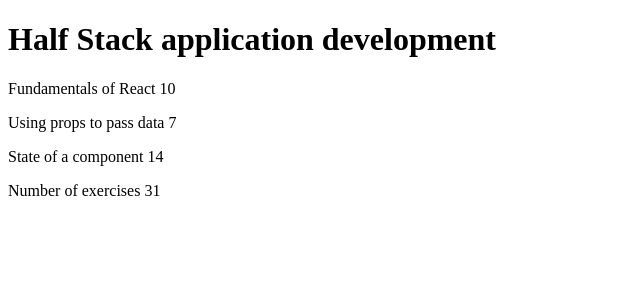
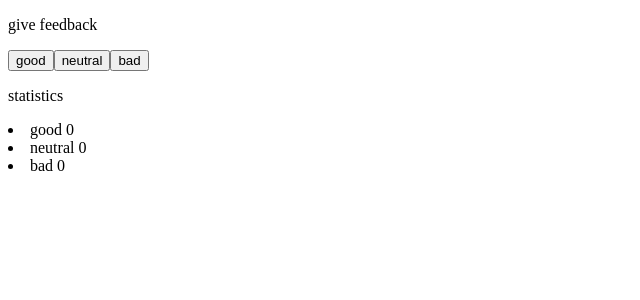
Before and after one commit to Amitonagasaki/Full_Stack_open, a React (Vite) app in the folder part1/: page / in a window 1280 px wide. Shown: the top 300 px of the page, without its empty margins (0-640 px from the left). Built offline with nearby package versions, Linux system fonts and the light colour scheme; the HTML template or start-up script is replaced by a standard one.

Commit message:
1.6: unicafe step 1 exercise solved

```diff
--- a/part1/src/App.jsx
+++ b/part1/src/App.jsx
@@ -1,66 +1,27 @@
-const Part =(props)=>{
-  return(
+import { useState } from 'react'
+
+const App = () => {
+  // save clicks of each button to its own state
+  const [good, setGood] = useState(0)
+  const [neutral, setNeutral] = useState(0)
+  const [bad, setBad] = useState(0)
+
+
+
+  return (
     <div>
-      <p>{props.part} {props.exercise}</p>
+
+        <p>give feedback</p>
+
+         <button onClick={()=>setGood(good+1)} >good</button>
+         <button onClick={()=>setNeutral(neutral+1)}>neutral</button>
+         <button onClick={()=>setBad(bad+1)}>bad</button>
+       <p>statistics</p>
+       <li>good {good}</li>
+       <li>neutral {neutral}</li>
+       <li>bad {bad}</li>
     </div>
   )
 }
 
-const Header = (props)=>{
-  console.log(props)
-  return(
-    <div>
-      <h1>{props.course}</h1>
-    </div>
-  )
-}
-
-const Content =(props)=>{
-  console.log(props);
-  return(
-    <div>
-      <Part part = {props.parts[0].name} exercise={props.parts[0].exercises}/>
-       <Part part = {props.parts[1].name} exercise={props.parts[1].exercises}/>
-        <Part part = {props.parts[2].name} exercise={props.parts[2].exercises}/>
-    </div>
-  )
-}
-const Total = (props)=>{
-  return(
-    <div>
-      <p>Number of exercises {props.parts[0].exercises + props.parts[1].exercises +props.parts[2].exercises}</p>
-    </div>
-  )
-}
-
-const App = () => {
- const course = {
-    name: 'Half Stack application development',
-    parts: [
-      {
-        name: 'Fundamentals of React',
-        exercises: 10
-      },
-      {
-        name: 'Using props to pass data',
-        exercises: 7
-      },
-      {
-        name: 'State of a component',
-        exercises: 14
-      }
-    ]
-  }
-  return (
-    <>
-
-    <div>
-       <Header course={course.name}/>
-        <Content parts={course.parts}/>
-       <Total parts={course.parts}/>
-    </div>
-    </>
-  )
-}
-
 export default App
```
